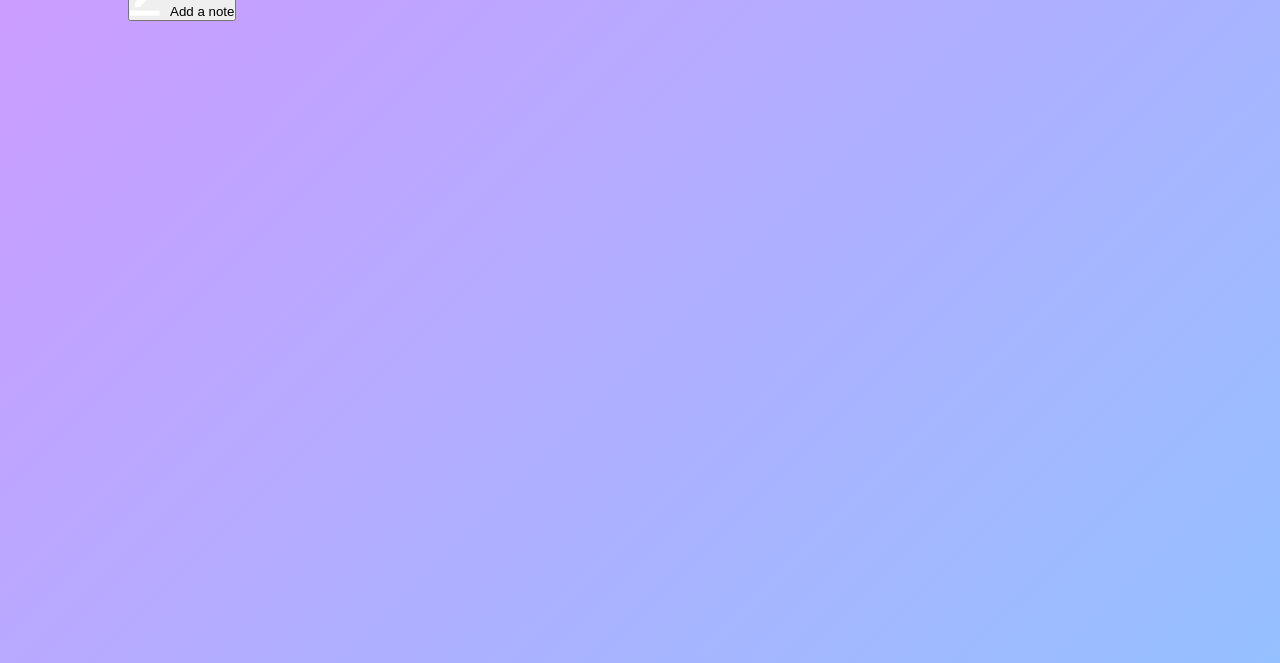
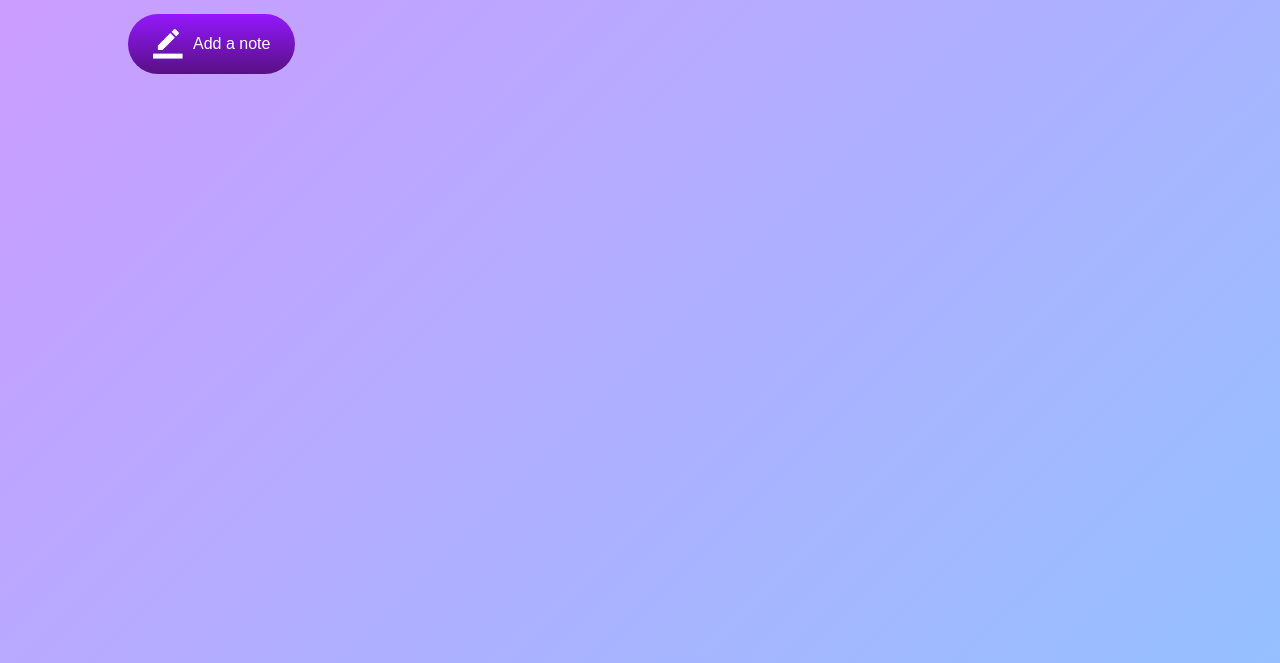
Before and after one commit to salinpaul94/Notes-app, a plain HTML site: page version_01/index.html in a window 1280 px wide. Shown: the part 137-800 px from the top of the page. Drawn offline with Linux system fonts and the light colour scheme.

Commit message:
styling button css

```diff
--- a/version_01/style.css
+++ b/version_01/style.css
@@ -26,3 +26,16 @@
   width: 30px;
   margin-right: 10px;
 }
+.container button {
+  display: flex;
+  align-items: center;
+  background: linear-gradient(#9418fd, #571084);
+  color: #fff;
+  font-size: 16px;
+  outline: none;
+  border: none;
+  border-radius: 40px;
+  padding: 15px 25px;
+  margin: 30px 0 20px;
+  cursor: pointer;
+}
```
